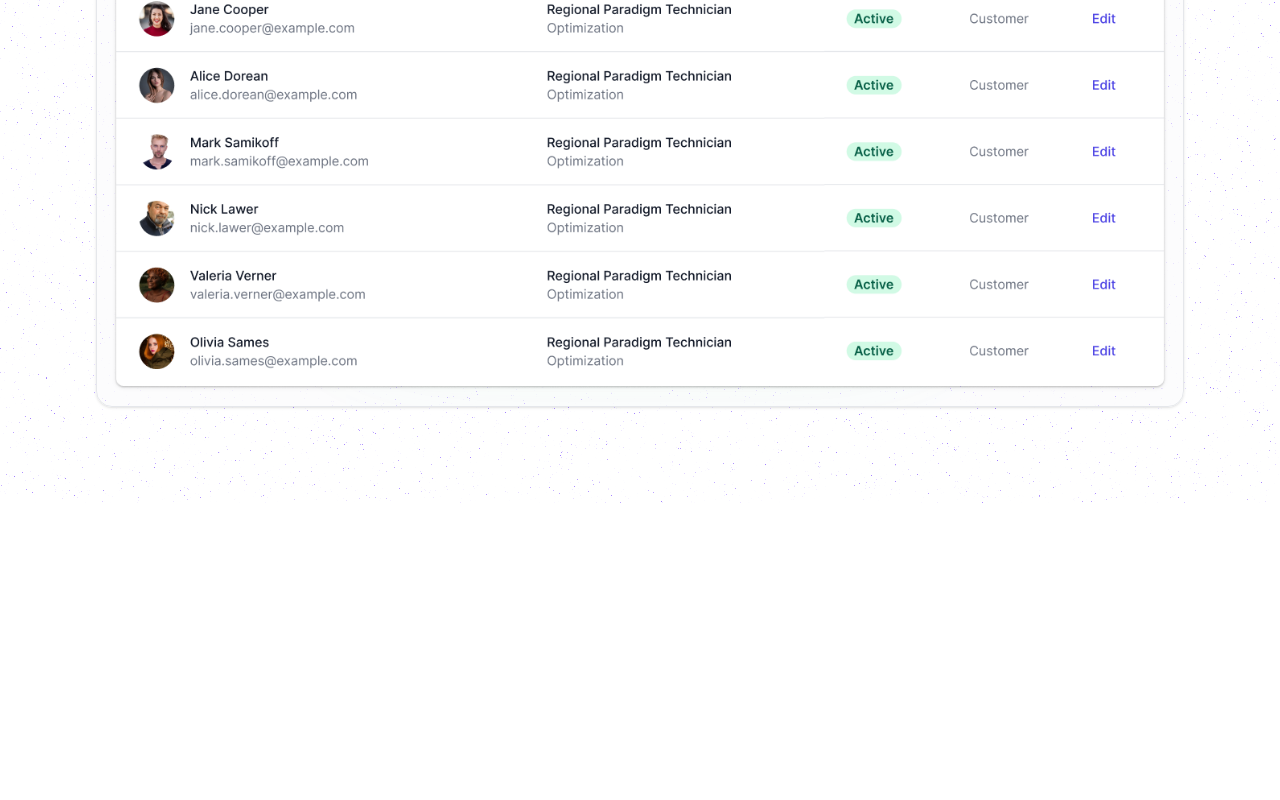
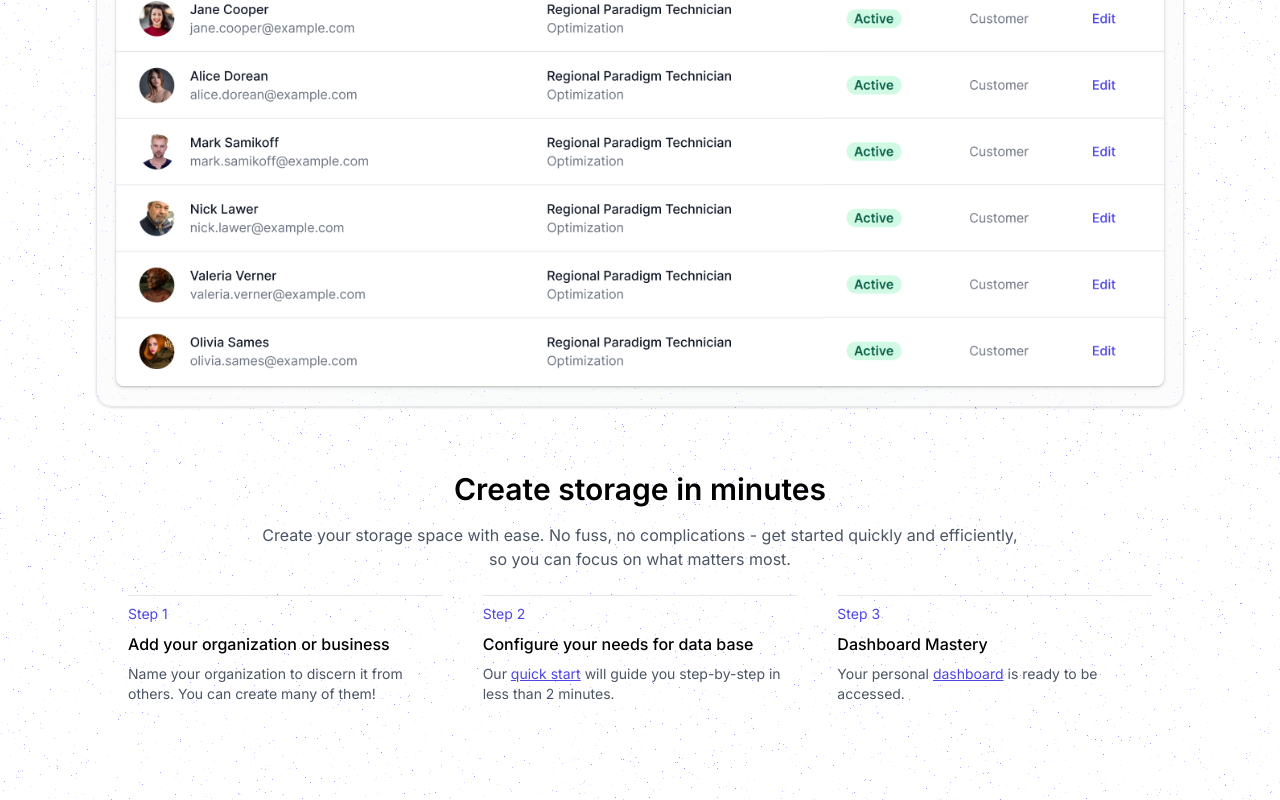
Before and after one commit to 299Labs/data-factory, a Next.js app: page / in a window 1280 px wide. Shown: the part 800-1600 px from the top of the page. Before the commit the page ends 1303 px from the top, so only its background shows below. Built offline with nearby package versions, Linux system fonts and the light colour scheme.

Commit message:
feat,fix: lobby page, header
1. Added section (lobby page)
2. header z-index now is 10
3. New icons, step component

```diff
--- a/src/app/(lobby)/page.tsx
+++ b/src/app/(lobby)/page.tsx
@@ -3,10 +3,11 @@ import { Announce } from "@/src/components/ui/Announce";
 import { Icons } from "@/src/components/icons";
 import { Link } from "../../components/ui/Link";
 import { Button } from "@/src/components/ui/Button";
+import Step from "@/src/components/lobby/Step";
 
 export default function Home(): ReactElement {
   return (
-    <main className="mx-auto flex min-h-screen flex-col items-center space-y-8 text-center max-sm:mt-10 sm:space-y-16 sm:p-24">
+    <main className="mx-auto flex min-h-screen flex-col items-center space-y-8 text-center max-sm:mt-10 sm:space-y-16 sm:p-24 2xl:space-y-32">
       <div className="flex max-w-3xl flex-col items-center space-y-8 ">
         <Announce className="whitespace-nowrap">
           Open source now!{" "}
@@ -39,9 +40,9 @@ export default function Home(): ReactElement {
         <p className="mb-2 mt-4 text-lg font-semibold text-accent sm:text-xl">
           Everything you need
         </p>
-        <p className="text-2xl font-bold text-black sm:text-3xl">
-          <span>Say goodbye 👋 to data clutter.</span>
-          <br />
+        <p className="text-2xl font-semibold text-black sm:text-3xl">
+          <span>Say goodbye 👋 to data clutter. </span>
+          <br className="max-sm:hidden" />
           <span>Keep all your client info tidy in one place.</span>
           <img
             src="/static/table.png"
@@ -50,6 +51,51 @@ export default function Home(): ReactElement {
           />
         </p>
       </section>
+      <section className="flex flex-col space-y-6">
+        <div className="mx-auto flex max-w-3xl flex-col space-y-4">
+          <h3 className="text-2xl font-semibold sm:text-3xl">
+            Create storage in minutes
+          </h3>
+          <p className="text-gray-600">
+            Create your storage space with ease. No fuss, no complications - get
+            started quickly and efficiently, so you can focus on what matters
+            most.
+          </p>
+        </div>
+        <div className="mx-auto grid max-w-5xl gap-3 text-left sm:grid-cols-3 sm:gap-10">
+          <Step
+            number={1}
+            title="Add your organization or business"
+            description="Name your organization to discern it from others. You can create many of them!"
+          />
+          <Step
+            number={2}
+            title="Configure your needs for data base"
+            description={
+              <>
+                Our{" "}
+                <Link href="/" className="underline">
+                  quick start
+                </Link>{" "}
+                will guide you step-by-step in less than 2 minutes.
+              </>
+            }
+          />
+          <Step
+            number={3}
+            title="Dashboard Mastery"
+            description={
+              <>
+                Your personal{" "}
+                <Link className="underline" href="/">
+                  dashboard
+                </Link>{" "}
+                is ready to be accessed.
+              </>
+            }
+          />
+        </div>
+      </section>
     </main>
   );
 }
--- a/src/components/Page.Header.tsx
+++ b/src/components/Page.Header.tsx
@@ -4,7 +4,7 @@ import { Button } from "@/src/components/ui/Button";
 
 const PageHeader: FC = () => {
   return (
-    <div className="sticky top-0 w-full border-b bg-white backdrop-blur-lg">
+    <div className="sticky top-0 z-10 w-full border-b bg-white backdrop-blur-lg">
       <div className="mx-auto max-w-screen-xl px-4">
         <div className="flex h-14 items-center justify-between">
           <Icons.logo />
--- a/src/components/icons.tsx
+++ b/src/components/icons.tsx
@@ -4,7 +4,10 @@ import {
   CalendarIcon,
   HomeIcon,
   MagnifyingGlassIcon,
+  RectangleGroupIcon,
   RocketLaunchIcon,
+  ServerStackIcon,
+  SignalSlashIcon,
 } from "@heroicons/react/24/outline";
 
 const LogoType: FC = (props: SVGProps<SVGSVGElement>) => (
@@ -26,4 +29,7 @@ export const Icons = {
   rocket: RocketLaunchIcon,
   home: HomeIcon,
   calendar: CalendarIcon,
+  noSignal: SignalSlashIcon,
+  serverStack: ServerStackIcon,
+  rectangleGroup: RectangleGroupIcon,
 };
--- /dev/null
+++ b/src/components/lobby/Step.tsx
@@ -0,0 +1,20 @@
+import React from "react";
+
+interface StepProps {
+  number: number;
+  title: string;
+  description: React.ReactNode;
+}
+
+const Step: React.FC<StepProps> = ({ number, description, title }) => {
+  return (
+    <div className="flex flex-col space-y-2">
+      <div className="h-[1px] border-b" aria-hidden />
+      <span className="text-sm text-accent">Step {number}</span>
+      <p className="font-medium text-black">{title}</p>
+      <p className="text-sm text-gray-600">{description}</p>
+    </div>
+  );
+};
+
+export default Step;
```
